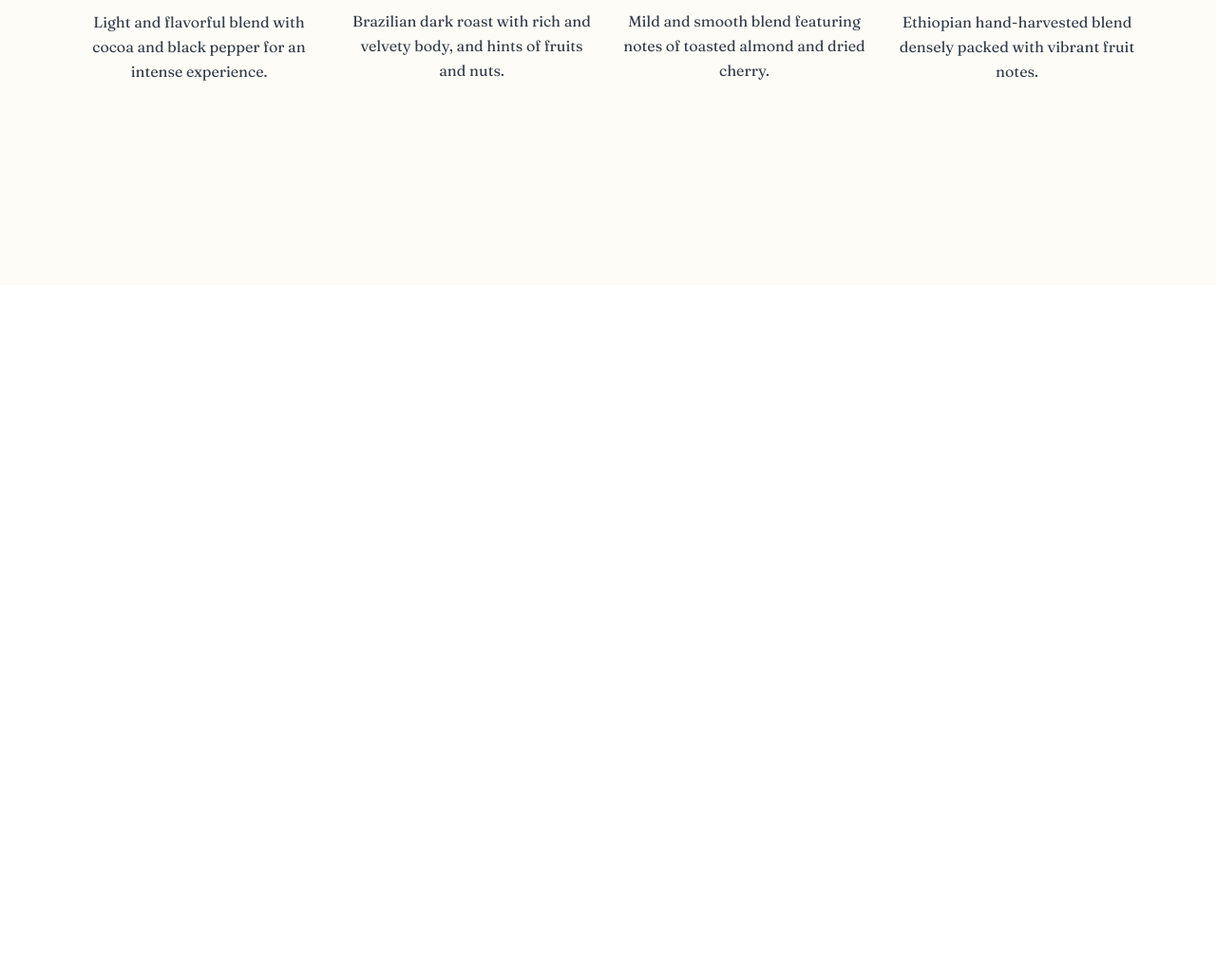
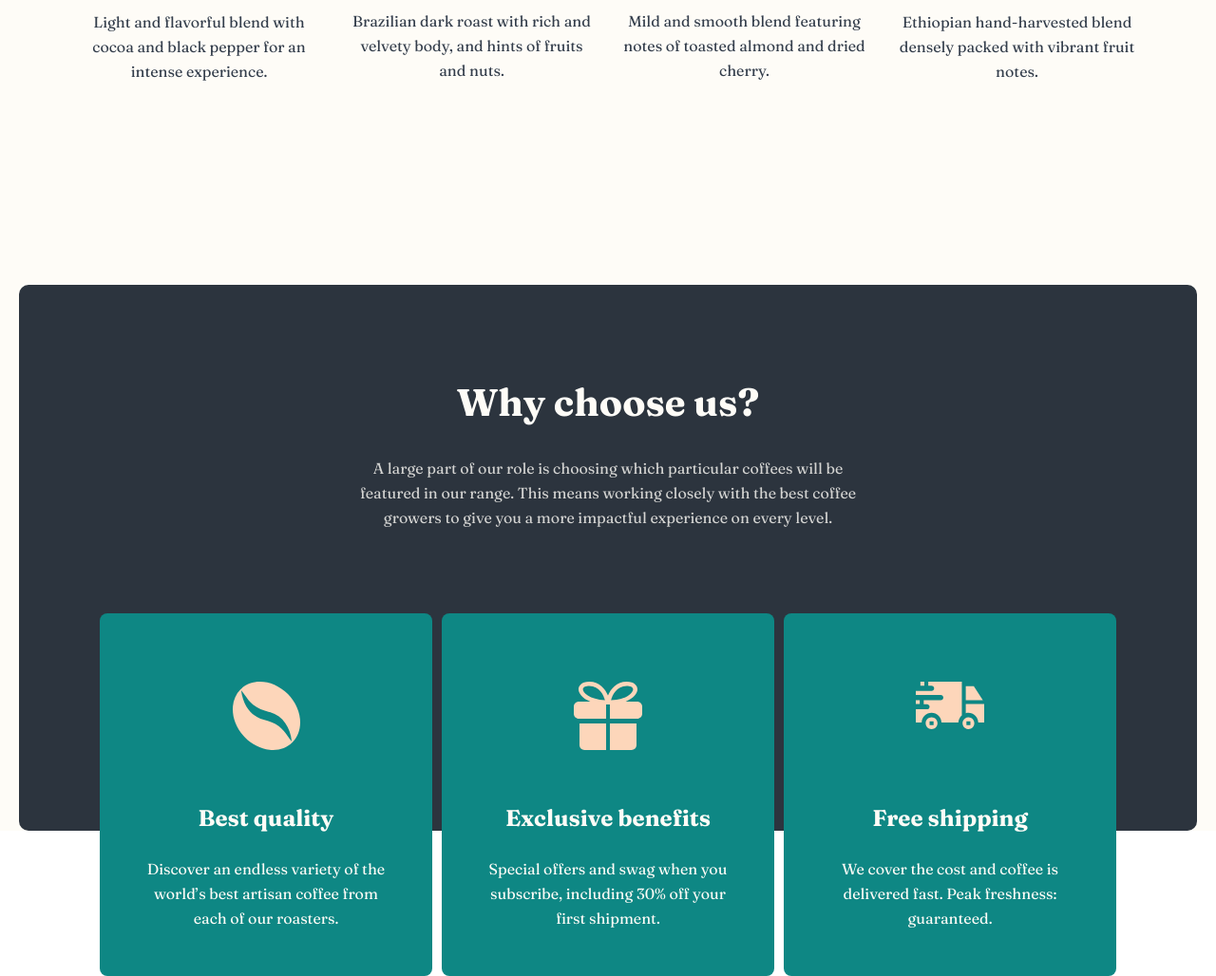
Before and after one commit to shakhbozbekusmonov/coffeeroaster, a plain HTML site: page index.html in a window 1280 px wide. Shown: the part 1290-2318 px from the top of the page at 95% size. Before the commit the page ends 1590 px from the top, so only its background shows below. Drawn offline with Linux system fonts and the light colour scheme.

Commit message:
Choose done

```diff
--- a/css/main.css
+++ b/css/main.css
@@ -327,4 +327,88 @@ a{
     color: #333D4B;
 }
 /******** OUR COLLECTION STYLES END ********/
+
+/******** CHOOSE STYLES START ********/
+.choose__wrapper{
+    position: relative;
+    width: 100%;
+    padding-top: 100px;
+    padding-bottom: 317px;
+    text-align: center;
+    background-color: var(--why-section-bg-color);
+    border-radius: 10px;
+}
+
+.choose__title{
+    margin-top: 0;
+    margin-bottom: 32px;
+    font-size: 40px;
+    line-height: 48px;
+    color: #FEFCF7;
+}
+
+.choose__desc{
+    width: 100%;
+    max-width: 540px;
+    margin: 0 auto;
+    font-weight: 400;
+    font-size: 16px;
+    line-height: 26px;
+    color: #FEFCF7;
+    opacity: 0.8;
+}
+
+.choose__list{
+    position: absolute;
+    top: 346px;
+    left: 85px;
+    width: calc(100% - 170px);
+    display: flex;
+    justify-content: space-between;
+    align-items: center;
+}
+
+.choose__item{
+    width: 100%;
+    max-width: 350px;
+    padding-top: 72px;
+    padding-right: 48px;
+    padding-bottom: 48px;
+    padding-left: 48px;
+    background-color: var(--main-btn-color);
+    border-radius: 8px;
+}
+
+.choose__subtitle{
+    margin-top: 0;
+    margin-bottom: 24px;
+    font-size: 24px;
+    line-height: 32px;
+    color: #FEFCF7;
+}
+
+.choose__subtitle::before{
+    display: block;
+    height: 72px;
+    margin-bottom: 56px;
+    content: url("../images/coffee.svg");
+}
+
+.choose__item:nth-child(2) .choose__subtitle::before{
+    content: url("../images/box.svg");
+}
+
+.choose__item:nth-child(3) .choose__subtitle::before{
+    content: url("../images/delivery.svg");
+}
+
+.choose__text{
+    margin-top: 0;
+    margin-bottom: 0;
+    font-weight: 400;
+    font-size: 16px;
+    line-height: 26px;
+    color: #FEFCF7;
+}
+/******** CHOOSE STYLES END ********/
 /****************** MAIN STYLES END *****************/
--- a/index.html
+++ b/index.html
@@ -144,6 +144,54 @@
             </div>
         </section>
         <!-- OUR COLLECTION END -->
+
+        <!-- CHOOSE START -->
+        <section class="choose">
+            <div class="container">
+                <div class="choose__wrapper">
+                    <h2 class="choose__title">
+                        Why choose us?
+                    </h2>
+
+                    <p class="choose__desc">
+                        A large part of our role is choosing which particular coffees will be featured
+                        in our range. This means working closely with the best coffee growers to give
+                        you a more impactful experience on every level.
+                    </p>
+
+                    <ul class="choose__list">
+                        <li class="choose__item">
+                            <h3 class="choose__subtitle">
+                                Best quality
+                            </h3>
+
+                            <p class="choose__text">
+                                Discover an endless variety of the world’s best artisan coffee from each of our roasters.
+                            </p>
+                        </li>
+                        <li class="choose__item">
+                            <h3 class="choose__subtitle">
+                                Exclusive benefits
+                            </h3>
+
+                            <p class="choose__text">
+                                Special offers and swag when you subscribe, including 30% off your first shipment.
+                            </p>
+                        </li>
+                        <li class="choose__item">
+                            <h3 class="choose__subtitle">
+                                Free shipping
+                            </h3>
+
+                            <p class="choose__text">
+                                We cover the cost and coffee is delivered fast. Peak freshness: guaranteed.
+                            </p>
+                        </li>
+                    </ul>
+                </div>
+            </div>
+        </section>
+        <!-- CHOOSE END -->
     </main>
     <!-- MAIN END -->
 
```
Also changed, not shown: images/box.svg (added), images/coffee.svg (added), images/delivery.svg (added). Lines whose indentation alone changed are shown as unchanged.
